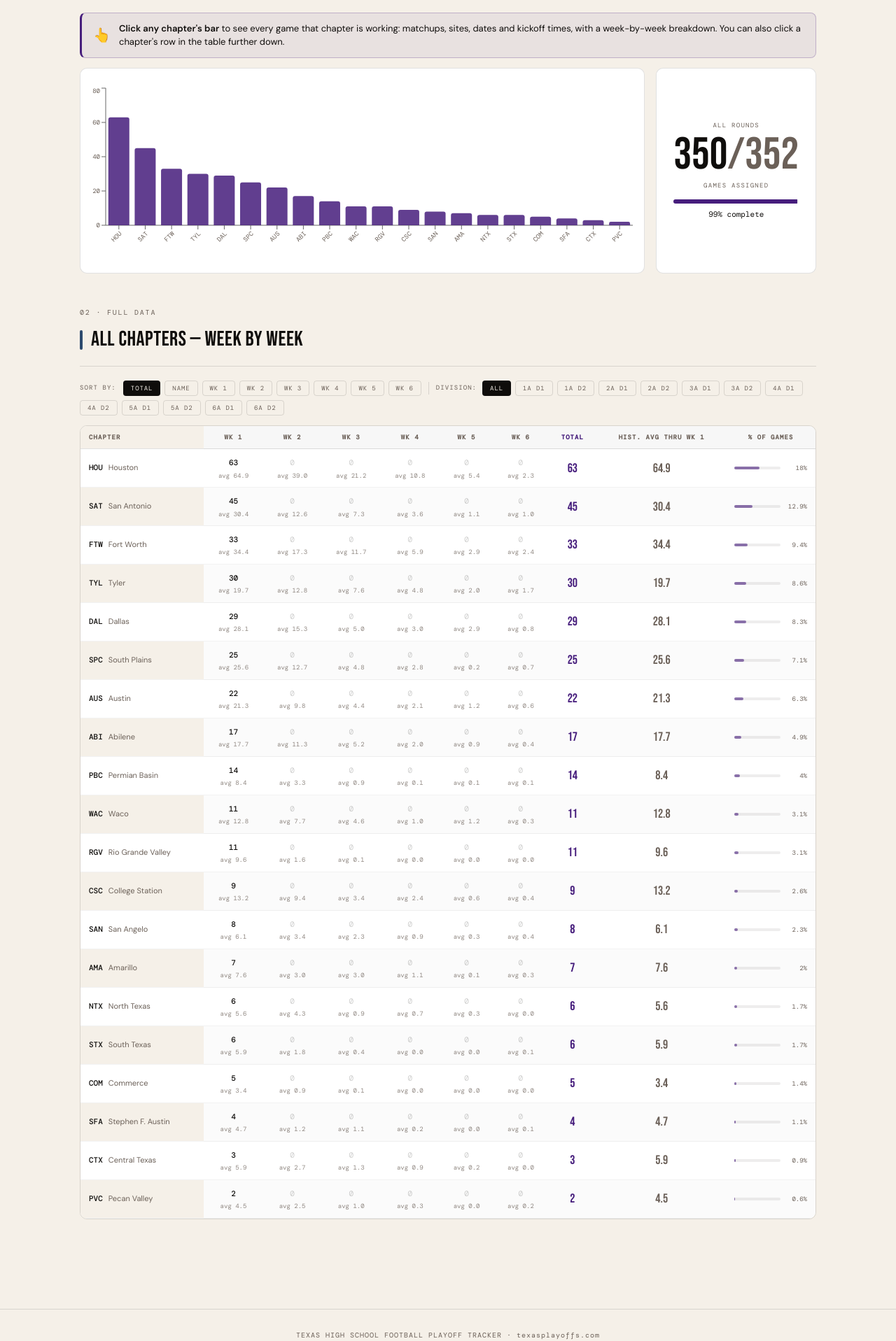
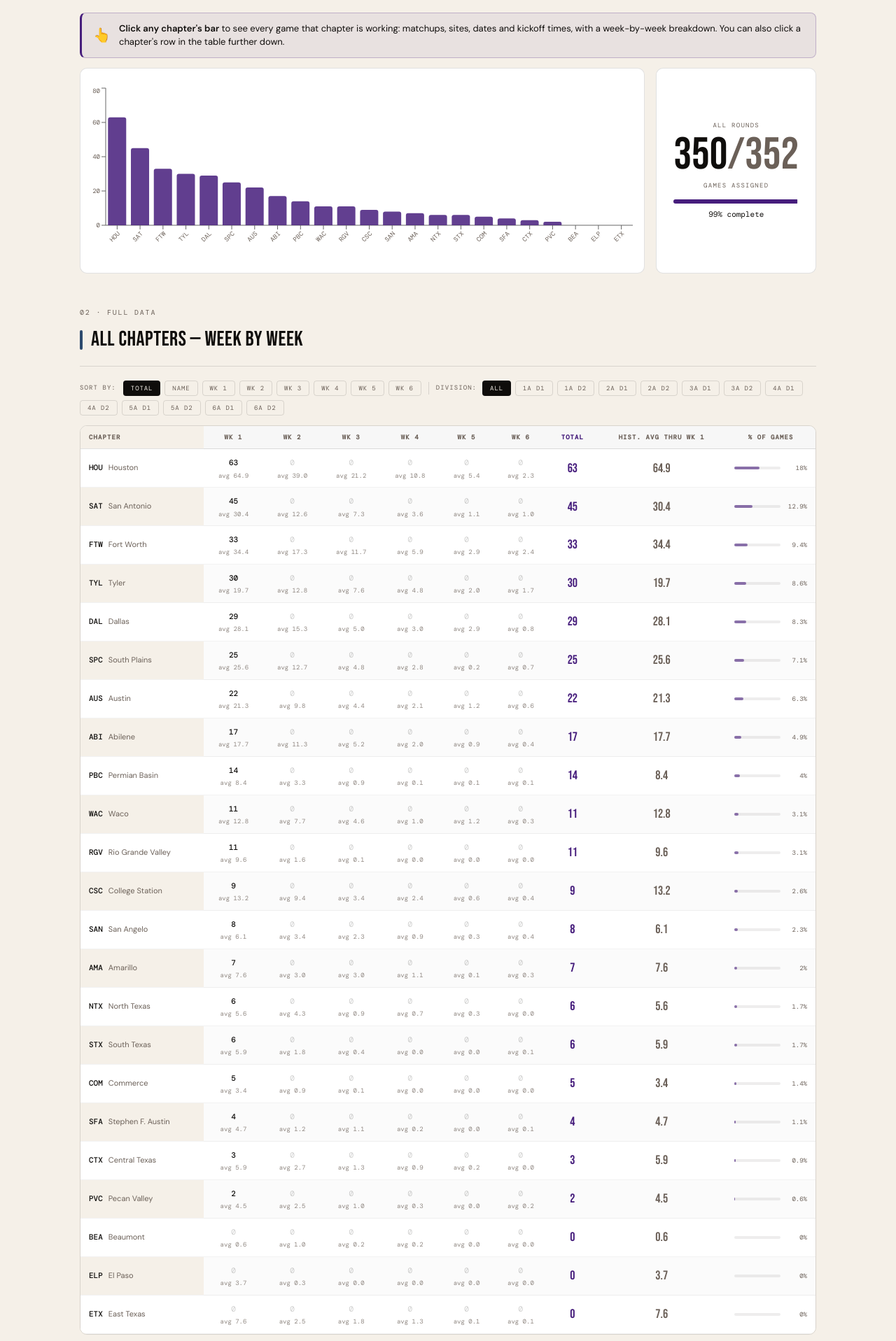
Before and after one commit to colemic2006/texasplayoffs, a React (Vite) app: page / in a window 1280 px wide. Shown: the part 1906-3823 px from the top of the page at 70% size. Built offline with nearby package versions, Linux system fonts and the light colour scheme.

Commit message:
Chapter Stats: every chapter on the chart and table, including those with no games yet
Co-Authored-By: Claude Opus 5.5 <noreply@anthropic.com>
Claude-Session: https://claude.ai/code/session_01BMNz1h9oErPrBeApAqNHEj

```diff
--- a/src/components/ChapterDashboard.jsx
+++ b/src/components/ChapterDashboard.jsx
@@ -63,7 +63,15 @@ export default function ChapterDashboard({ data, year, allData = {}, years = [],
   const [filterClass, setFilterClass] = useState('all')
   const [tableClass, setTableClass] = useState('all')
 
-  const chapters = data?.chapters || []
+  // every chapter, including those with no games yet, so all of them show on the chart and table
+  const chapters = useMemo(() => {
+    const have = data?.chapters || []
+    const codes = new Set(have.map(c => c.code === 'WACO' ? 'WAC' : c.code))
+    const missing = Object.entries(CHAPTER_NAMES)
+      .filter(([code]) => code !== 'WACO' && !codes.has(code))
+      .map(([code, name]) => ({ code, name, total: 0, weeks: {} }))
+    return [...have, ...missing]
+  }, [data])
 
   // each chapter's average season in the other finished seasons, for the table's Hist. Avg column
   useEffect(() => { if (loadAllYears) loadAllYears() }, [])
@@ -109,7 +117,7 @@ export default function ChapterDashboard({ data, year, allData = {}, years = [],
 
   // Bar chart data: games per chapter for selected week (or total)
   const barData = useMemo(() => {
-    return sorted.slice(0, 22).map(c => {
+    return sorted.map(c => {
       let val
       if (selectedWeek === 'all') {
         val = filterClass === 'all'
```
